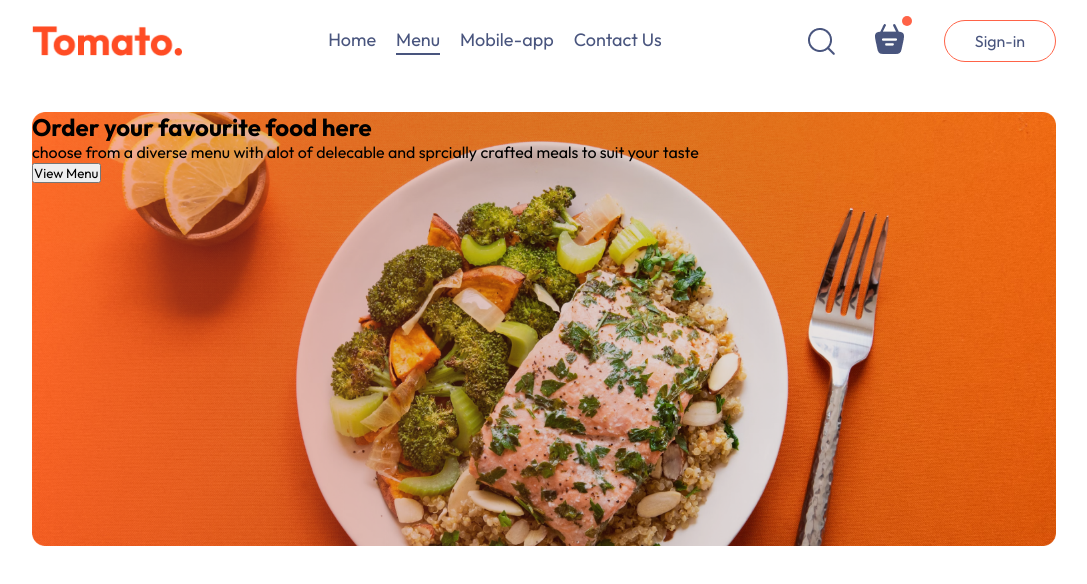
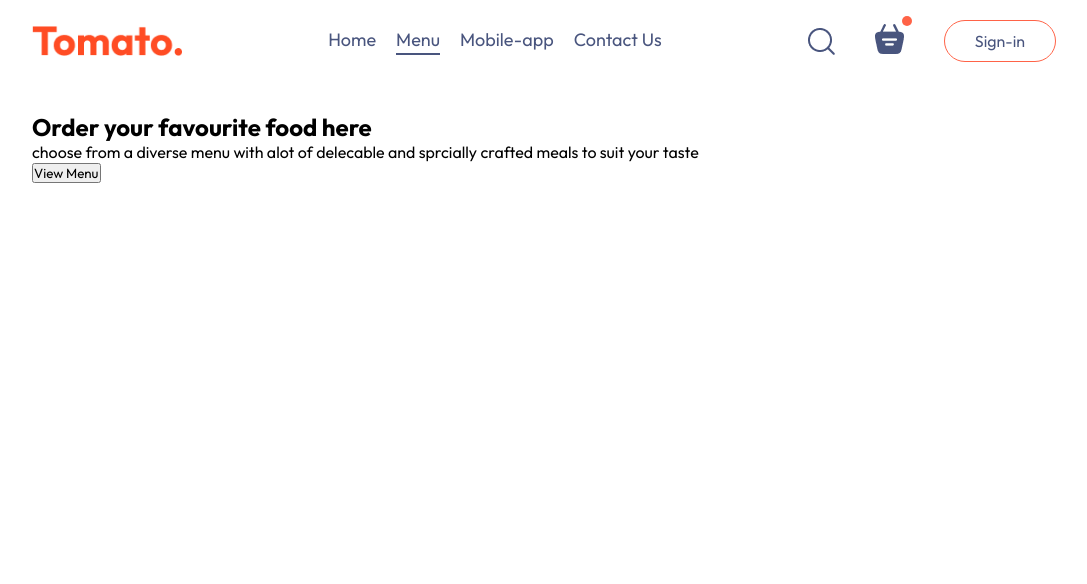
Before and after one commit to TDgraph/food-Delivery_app, a React (Create React App) app in the folder frontend/: page / in a window 1280 px wide. Shown: the top 584 px of the page, without its empty margins (96-1183 px from the left). Built offline with nearby package versions, Linux system fonts and the light colour scheme.

Commit message:
updated
to include the background

```diff
--- a/frontend/src/components/Header/Header.css
+++ b/frontend/src/components/Header/Header.css
@@ -2,7 +2,7 @@
 .header{
     height: 34vw;
     margin: 30px auto;
-    background: url('/Header_img.png') no-repeat;
+    /* background: url('/Header_img.png') no-repeat; */
     background-size: contain;
     position: relative;
 
```
Also changed, not shown: frontend/public/header_img.png (deleted).
